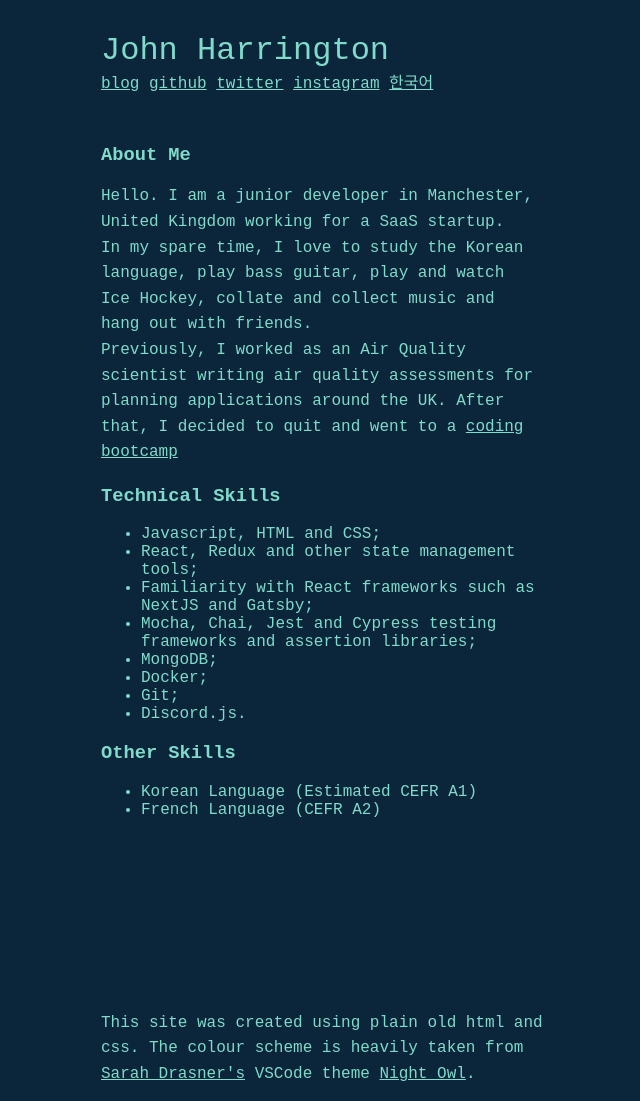
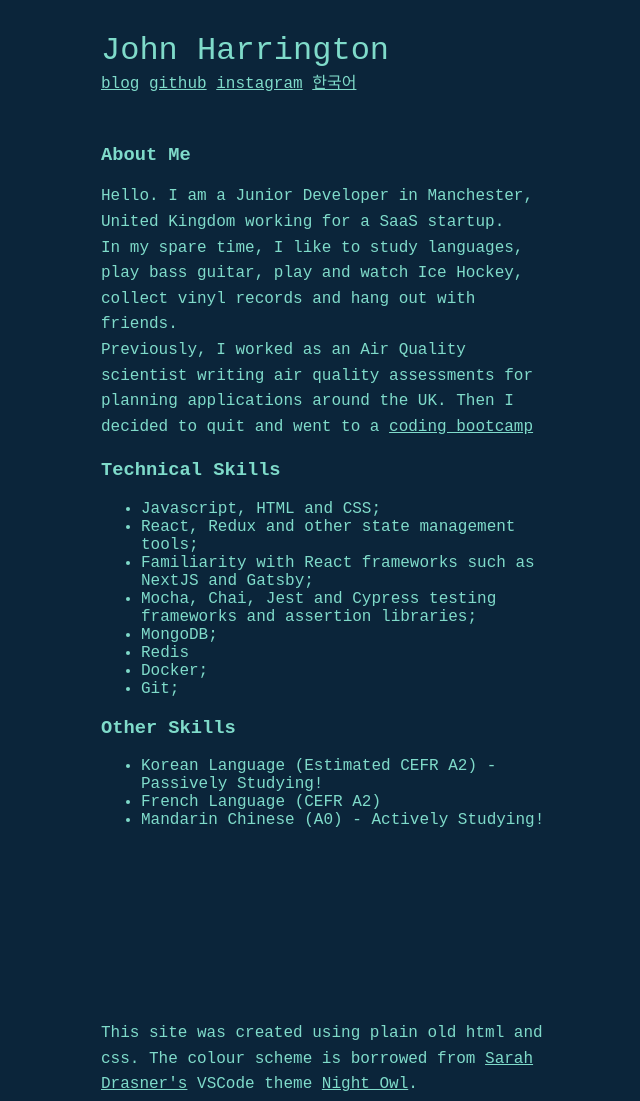
Before and after one commit to jxh01753/jxh01753.github.io, a plain HTML site: page index.html in a window 1280 px wide. Shown: the whole page, without its empty margins (303-943 px from the left). Drawn offline with Linux system fonts and the light colour scheme.

Commit message:
update site

```diff
--- a/index.html
+++ b/index.html
@@ -6,7 +6,7 @@
         <meta name="author" content="John Harrington" />
         <meta name="viewport" content="width=device-width, initial-scale=1.0" />
         <link rel="stylesheet" href="css/stylesheet.css" />
-        <title>pls.moe - home</title>
+        <title>John Harrington</title>
     </head>
     <body>
         <div class="grid-container">
@@ -17,10 +17,7 @@
                     <a class="nav-link" href="https://www.github.com/jxh01753"
                         >github</a
                     >
-                    <a class="nav-link" href="https://www.twitter.com/naramcr"
-                        >twitter</a
-                    >
-                    <a class="nav-link" href="https://www.instagram.com/jxha028"
+                    <a class="nav-link" href="https://www.instagram.com/jxha0"
                         >instagram</a
                     >
                     <a class="nav-link" href="/kr.html">한국어</a>
@@ -30,15 +27,15 @@
                     <div class="main-content">
                         <h3>About Me</h3>
                         <p class="about-me-block">
-                            Hello. I am a junior developer in Manchester, United
+                            Hello. I am a Junior Developer in Manchester, United
                             Kingdom working for a SaaS startup.<br />
-                            In my spare time, I love to study the Korean
-                            language, play bass guitar, play and watch Ice
-                            Hockey, collate and collect music and hang out with
+                            In my spare time, I like to study languages,
+                            play bass guitar, play and watch Ice
+                            Hockey, collect vinyl records and hang out with
                             friends.<br />
                             Previously, I worked as an Air Quality scientist
                             writing air quality assessments for planning
-                            applications around the UK. After that, I decided to
+                            applications around the UK. Then I decided to
                             quit and went to a
                             <a href="https://www.northcoders.com"
                                 >coding bootcamp</a
@@ -60,22 +57,23 @@
                                 and assertion libraries;
                             </li>
                             <li>MongoDB;</li>
+                            <li>Redis</li>
                             <li>Docker;</li>
                             <li>Git;</li>
-                            <li>Discord.js.</li>
                         </ul>
 
                         <h3>Other Skills</h3>
                         <ul>
-                            <li>Korean Language (Estimated CEFR A1)</li>
+                            <li>Korean Language (Estimated CEFR A2) - Passively Studying!</li>
                             <li>French Language (CEFR A2)</li>
+                            <li>Mandarin Chinese (A0) - Actively Studying!</li>
                         </ul>
                     </div>
 
                     <footer class="footer">
                         <p>
                             This site was created using plain old html and css.
-                            The colour scheme is heavily taken from
+                            The colour scheme is borrowed from
                             <a href="https://twitter.com/sarah_edo"
                                 >Sarah Drasner's</a
                             >
```
